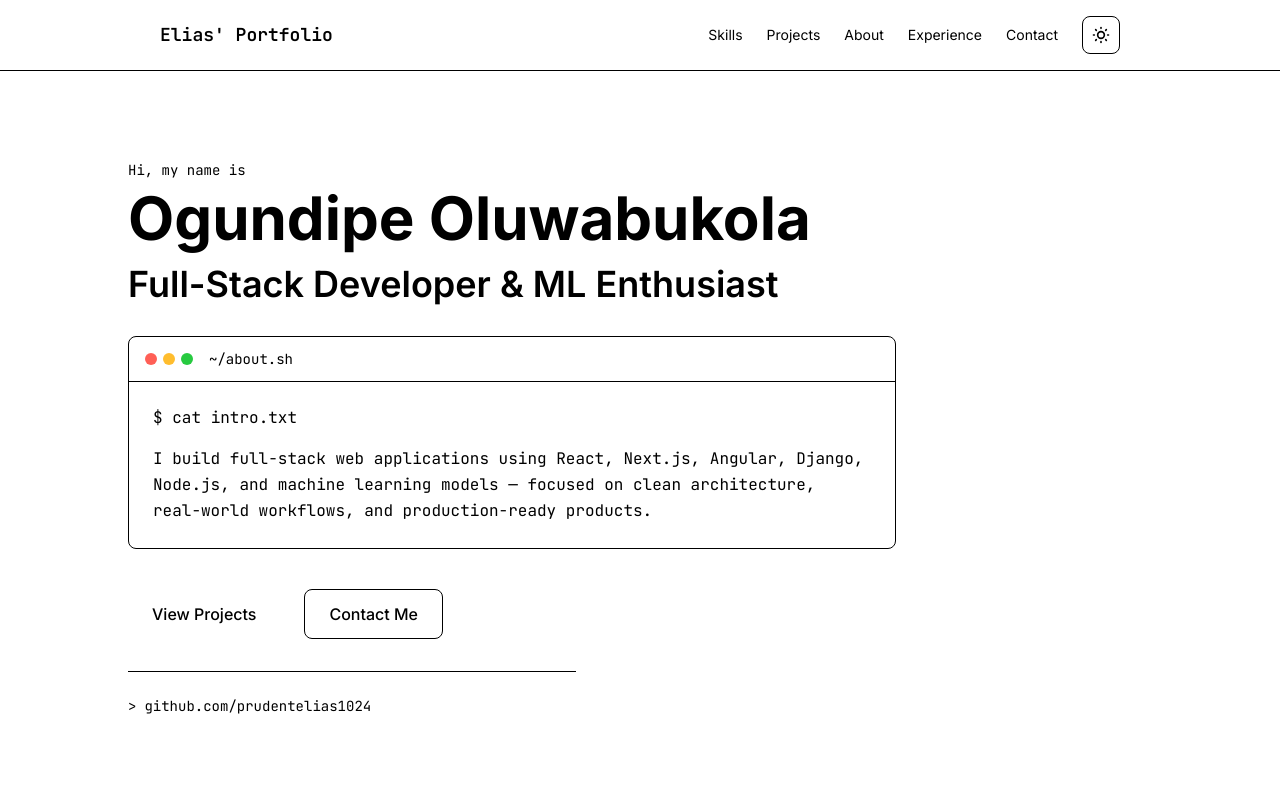
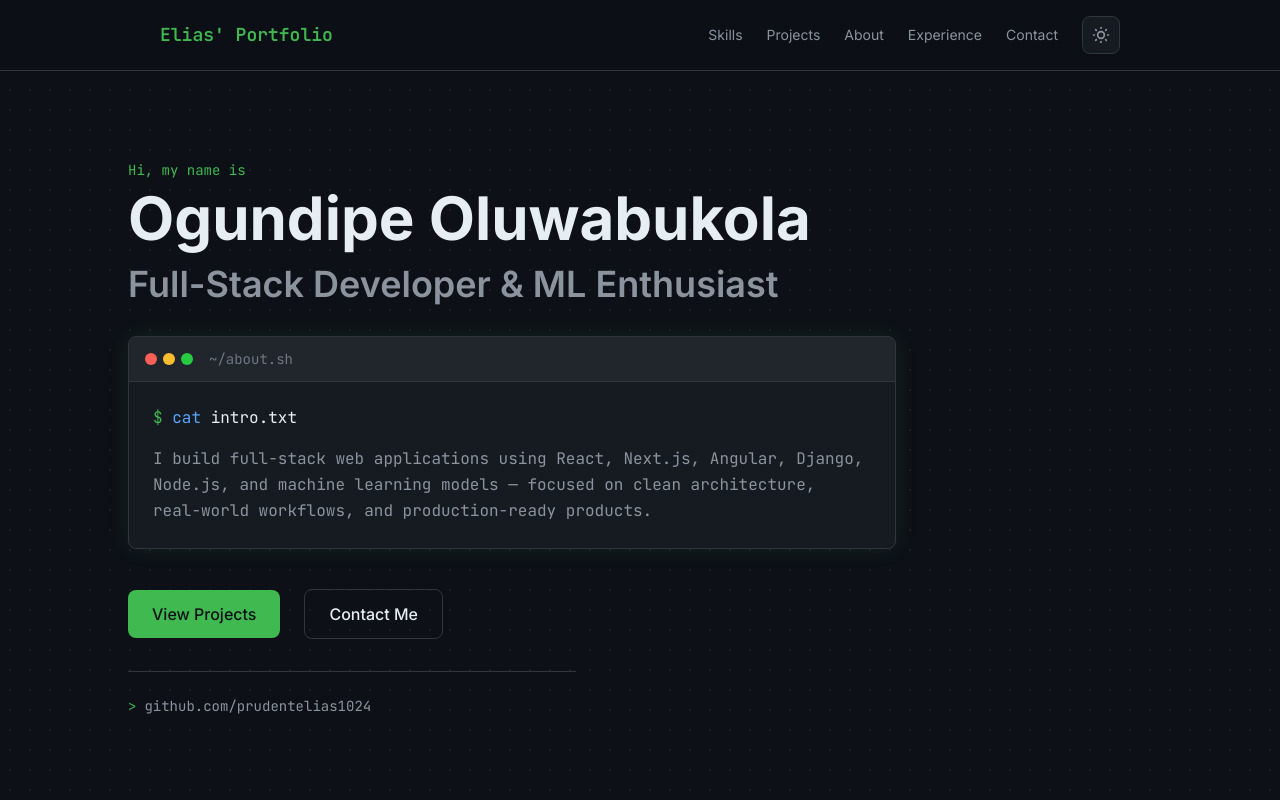
Before and after one commit to prudentelias1024/portfolio, a Next.js app: page / in a window 1280 px wide. Shown: the top 800 px of the page. Built offline with nearby package versions, Linux system fonts and the light colour scheme.

Commit message:
Update tailwind.css

```diff
--- a/src/styles/tailwind.css
+++ b/src/styles/tailwind.css
@@ -1,3 +1,120 @@
 @tailwind base;
 @tailwind components;
 @tailwind utilities;
+
+:root {
+  --color-bg-primary: #fff;
+  --color-bg-secondary: #f6f8fa;
+  --color-bg-tertiary: #eaeef2;
+  --color-border: #d0d7de;
+  --color-border-accent: #1a7f37;
+  --color-text-primary: #1f2328;
+  --color-text-secondary: #656d76;
+  --color-text-muted: #8c959f;
+  --color-accent: #1a7f37;
+  --color-accent-muted: #2da44e;
+  --color-cyan: #0969da;
+  --dot-color: #00000014;
+  --dot-spacing: 20px;
+}
+
+.dark {
+  --color-bg-primary: #0d1117;
+  --color-bg-secondary: #161b22;
+  --color-bg-tertiary: #21262d;
+  --color-border: #30363d;
+  --color-border-accent: #238636;
+  --color-text-primary: #e6edf3;
+  --color-text-secondary: #8b949e;
+  --color-text-muted: #6e7681;
+  --color-accent: #3fb950;
+  --color-accent-muted: #238636;
+  --color-cyan: #58a6ff;
+  --dot-color: #ffffff0f;
+}
+
+html {
+  scroll-behavior: smooth;
+}
+
+body {
+  font-family: 'Inter', ui-sans-serif, system-ui, sans-serif;
+  background-color: var(--color-bg-primary);
+  color: var(--color-text-primary);
+  background-image: radial-gradient(circle at center, var(--dot-color) 1px, transparent 1px);
+  background-size: 20px 20px;
+  margin: 0;
+  transition: background-color 0.3s, color 0.3s;
+}
+
+.terminal-glow {
+  background-color: var(--color-bg-secondary);
+  box-shadow: rgba(63, 185, 80, 0.1) 0px 0px 20px;
+}
+
+::-webkit-scrollbar {
+  width: 8px;
+  height: 8px;
+}
+
+::-webkit-scrollbar-track {
+  background: var(--color-bg-secondary);
+}
+
+::-webkit-scrollbar-thumb {
+  background: var(--color-border);
+  border-radius: 4px;
+}
+
+::-webkit-scrollbar-thumb:hover {
+  background: var(--color-text-muted);
+}
+
+::selection {
+  background-color: var(--color-accent);
+  color: var(--color-bg-primary);
+}
+
+@keyframes blink {
+  0%, 100% { opacity: 1; }
+  50% { opacity: 0; }
+}
+
+.animate-blink {
+  animation: blink 1s step-end infinite;
+}
+
+@keyframes fadeInUp {
+  from {
+    opacity: 0;
+    transform: translateY(16px);
+  }
+  to {
+    opacity: 1;
+    transform: translateY(0);
+  }
+}
+
+.fade-in-up {
+  animation: fadeInUp 0.6s ease forwards;
+}
+
+.fade-in-up-delay-1 {
+  animation: fadeInUp 0.6s ease 0.1s forwards;
+  opacity: 0;
+}
+
+.fade-in-up-delay-2 {
+  animation: fadeInUp 0.6s ease 0.2s forwards;
+  opacity: 0;
+}
+
+.fade-in-up-delay-3 {
+  animation: fadeInUp 0.6s ease 0.3s forwards;
+  opacity: 0;
+}
+
+.fade-in-up-delay-4 {
+  animation: fadeInUp 0.6s ease 0.4s forwards;
+  opacity: 0;
+}
```
